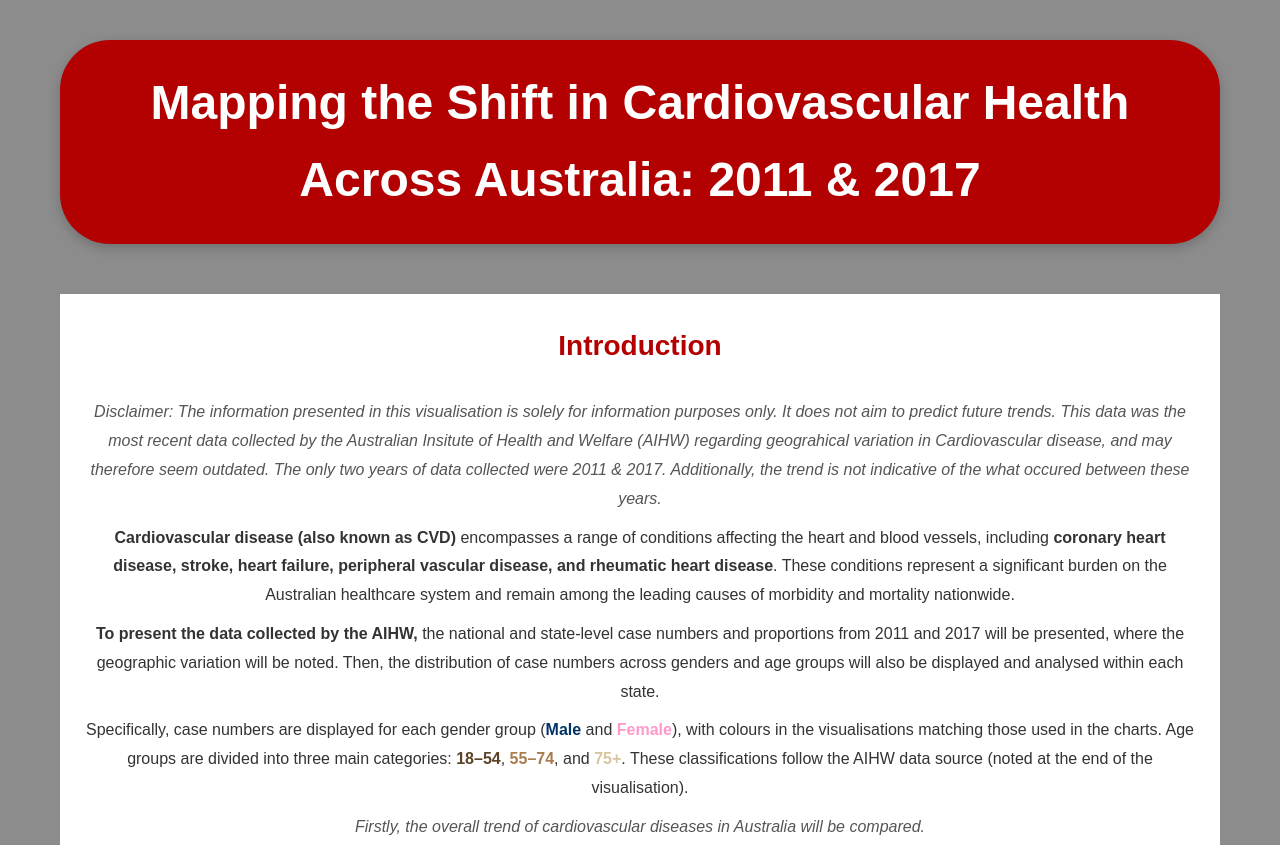
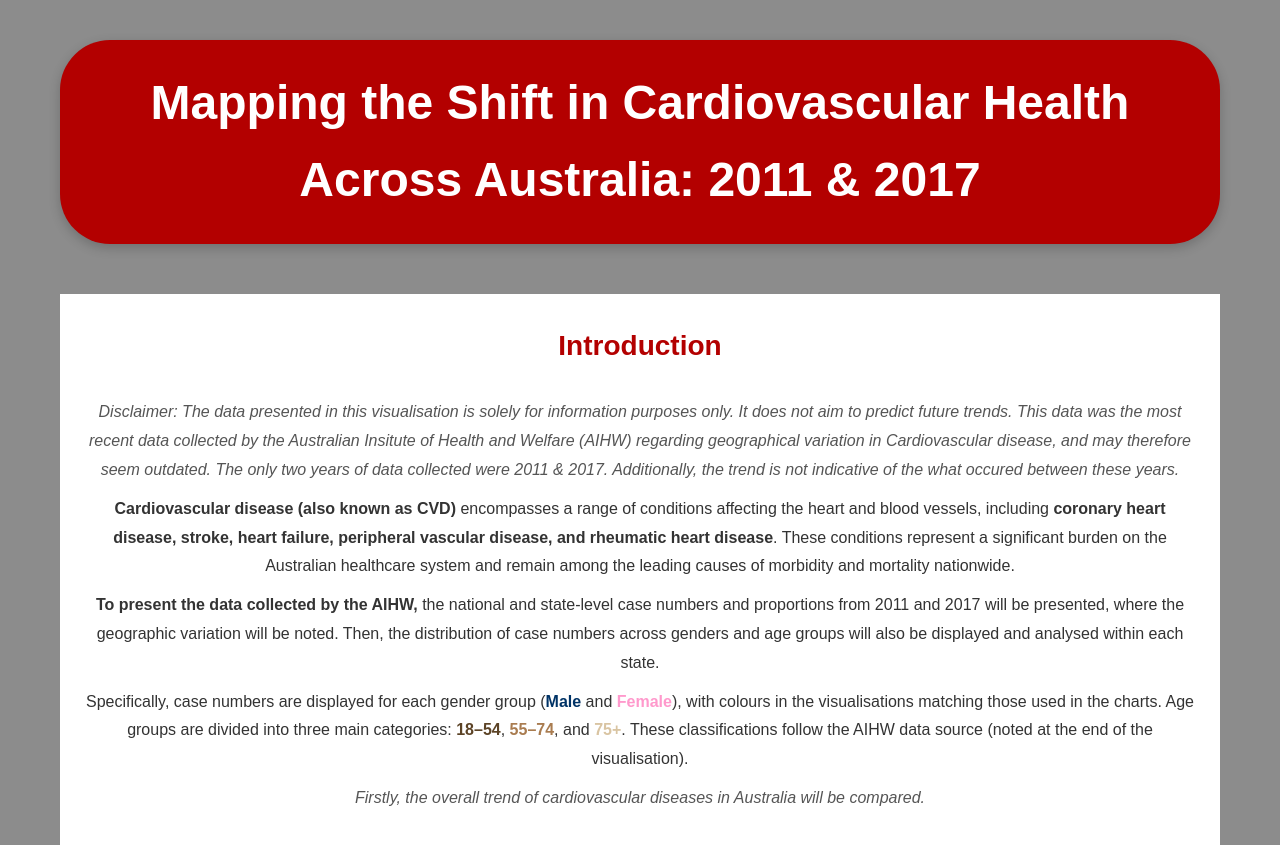
Before and after one commit to harryKatelis/Data-Visualisation-2-FINAL, a plain HTML site: page index.html in a window 1280 px wide. Shown: the top 845 px of the page. Drawn offline with Linux system fonts and the light colour scheme; a script that the page names is missing.

Commit message:
Update index.html

```diff
--- a/index.html
+++ b/index.html
@@ -125,8 +125,8 @@
     <div class="tile">
       <h2>Introduction</h2>
       <div style="max-width: 1200px; margin: 0 auto; text-align:center;">
-      <p style="font-style: italic; color: #555; font-size: 16px;"> Disclaimer: The information presented in this visualisation is solely for information purposes only. It does not aim to predict future trends. This data was the most recent data collected
-        by the Australian Insitute of Health and Welfare (AIHW) regarding geograhical variation in Cardiovascular disease, and may therefore seem outdated. The only two years of data collected were 2011 & 2017. Additionally, the trend is not indicative of the what occured between these years.
+      <p style="font-style: italic; color: #555; font-size: 16px;"> Disclaimer: The data presented in this visualisation is solely for information purposes only. It does not aim to predict future trends. This data was the most recent data collected
+        by the Australian Insitute of Health and Welfare (AIHW) regarding geographical variation in Cardiovascular disease, and may therefore seem outdated. The only two years of data collected were 2011 & 2017. Additionally, the trend is not indicative of the what occured between these years.
       </p>
       <p><strong>Cardiovascular disease (also known as CVD)</strong> encompasses a range of conditions affecting the heart and blood vessels, including <strong>coronary heart disease, stroke, heart failure, peripheral vascular disease, and rheumatic heart disease</strong>. These conditions represent a significant burden on the Australian healthcare system and remain among the leading causes of morbidity and mortality nationwide.</p>
       <p><strong>To present the data collected by the AIHW,</strong> the national and state-level case numbers and proportions from 2011 and 2017 will be presented, where the geographic variation will be noted. Then, the distribution of case numbers across genders and age groups
@@ -277,4 +277,5 @@
   </script>
 
 </body>
+
 </html>
```
